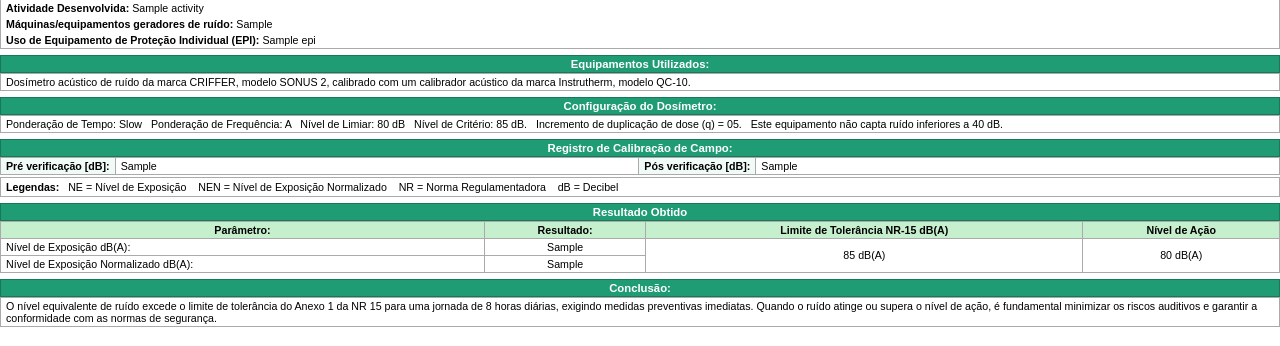
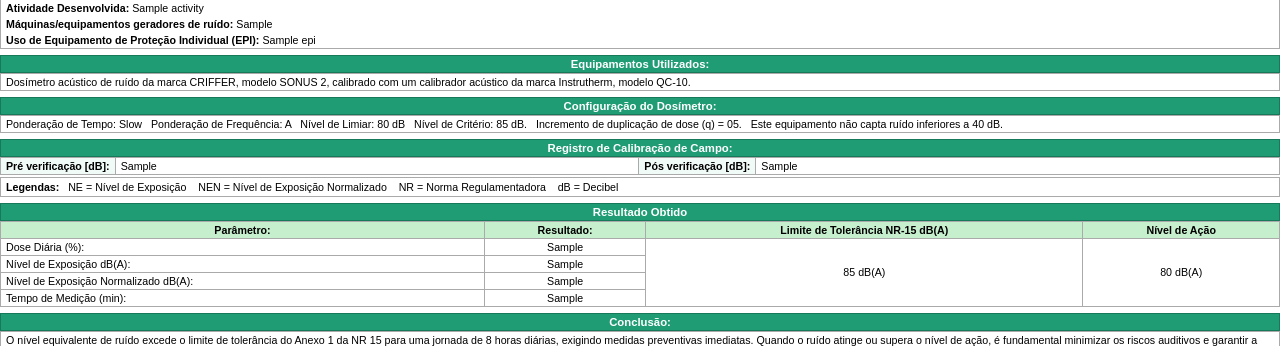
Before and after one commit to martinsticonsultoria-byte/ecosegme, a Python web app: template backend/app/templates/relatorio_pdf.html in a window 1280 px wide. Shown: the part 1530-1876 px from the top of the page. Run offline with Jinja, Linux system fonts and the light colour scheme; the template is opened without the code that fills it: most values are stand-ins (such as "Sample title", 1, 10 or a date in 2020).

Commit message:
fix: adiciona dose diária e tempo de medição na tabela de resultado obtido do relatório bulk

```diff
--- a/backend/app/templates/relatorio_pdf.html
+++ b/backend/app/templates/relatorio_pdf.html
@@ -265,14 +265,22 @@
       <th style="background:#c6efce; text-align:center;">Nível de Ação</th>
     </tr>
     <tr>
+      <td>Dose Diária (%):</td>
+      <td style="text-align:center;">{{ f.dose_diaria or '—' }}</td>
+      <td rowspan="4" style="text-align:center; vertical-align:middle;">85 dB(A)</td>
+      <td rowspan="4" style="text-align:center; vertical-align:middle;">80 dB(A)</td>
+    </tr>
+    <tr>
       <td>Nível de Exposição dB(A):</td>
       <td style="text-align:center;">{{ f.ne_db or '—' }}</td>
-      <td rowspan="3" style="text-align:center; vertical-align:middle;">85 dB(A)</td>
-      <td rowspan="3" style="text-align:center; vertical-align:middle;">80 dB(A)</td>
     </tr>
     <tr>
       <td>Nível de Exposição Normalizado dB(A):</td>
       <td style="text-align:center;">{{ f.nen_db or '—' }}</td>
+    </tr>
+    <tr>
+      <td>Tempo de Medição (min):</td>
+      <td style="text-align:center;">{{ f.tempo_medicao or '—' }}</td>
     </tr>
   </table>
   </div>
```
